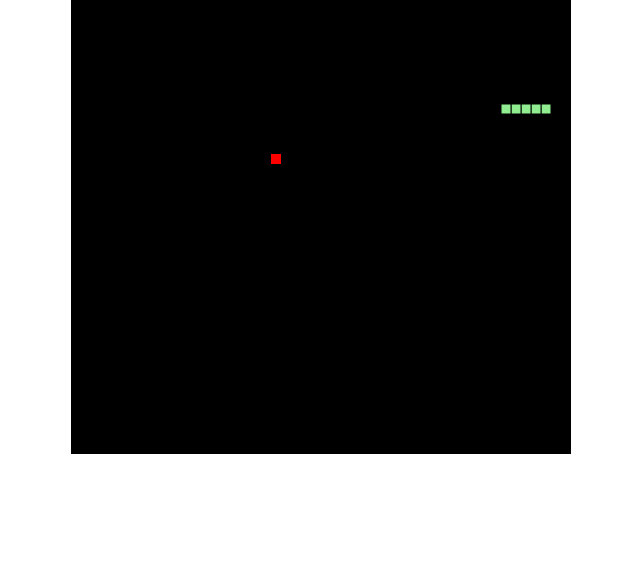
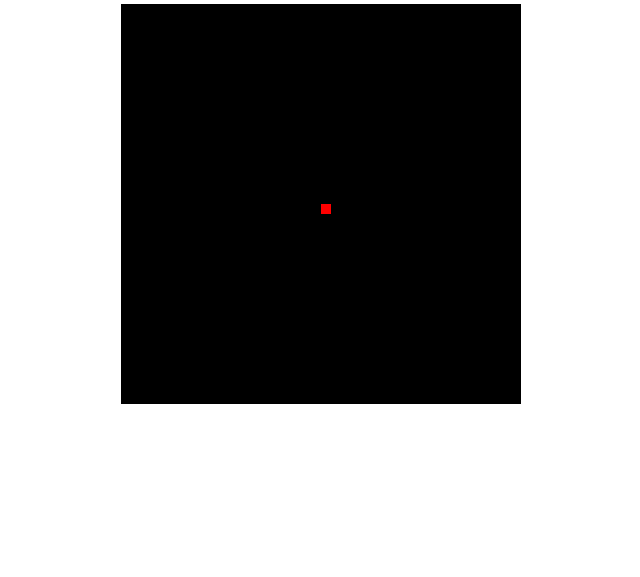
Before and after one commit to sonnybowu/Snake-Game, a plain HTML site: page index.html in a window 1280 px wide. Shown: the part 223-800 px from the top of the page, without its empty margins (319-959 px from the left). Drawn offline with Linux system fonts and the light colour scheme; a web font is replaced by a local one.

Commit message:
Changed game board size to 400x400px

```diff
--- a/index.html
+++ b/index.html
@@ -24,7 +24,7 @@
         </div>
         <!--Game board element-->
         <div>
-            <canvas id="gameBoard" width="500" height="500"></canvas>
+            <canvas id="gameBoard" width="400" height="400"></canvas>
         </div>
         <script src="scripts.js"></script>
     </div>
```
